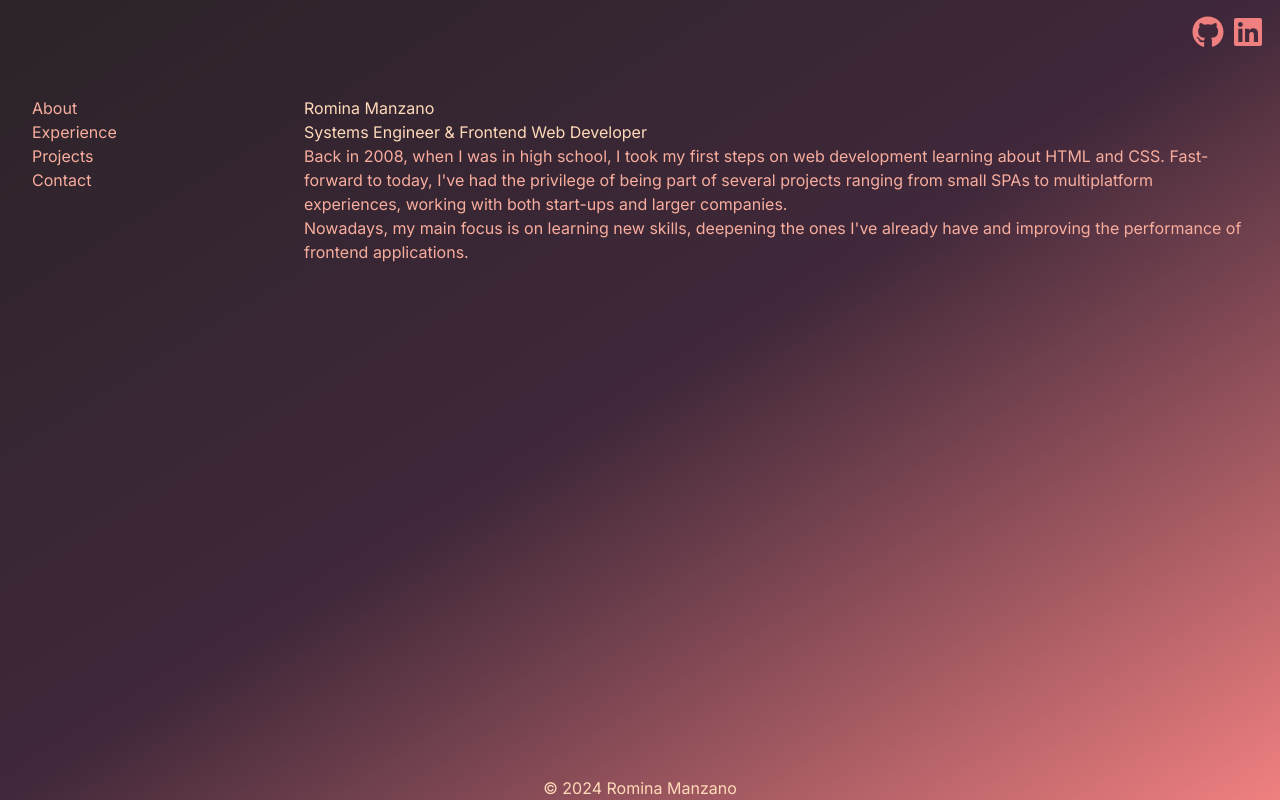
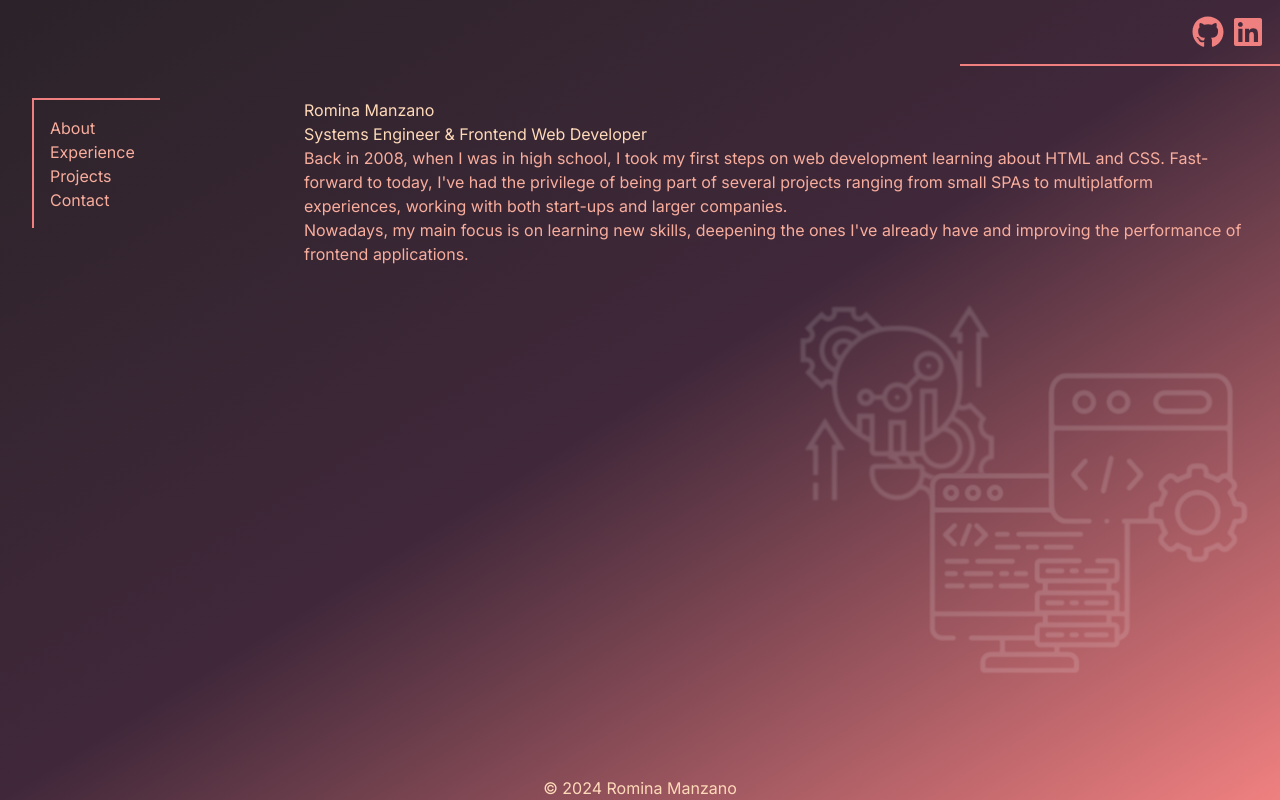
Before and after one commit to RominaManzano/portfolio-web, a Next.js app: page / in a window 1280 px wide. Built offline with nearby package versions, Linux system fonts and the light colour scheme; no server answers.

Commit message:
UPDATE: general styles

```diff
--- a/src/app/page.tsx
+++ b/src/app/page.tsx
@@ -7,7 +7,8 @@ import Footer from '@/components/Footer';
 import MenuCard, { MenuItem } from '@/components/MenuCard';
 import PersonalCard from '@/components/PersonalCard';
 
-const mainClasses = 'flex justify-between p-8 gap-4';
+const containerClasses = 'bg-gradient-to-br from-raisin-black via-black-coffee to-light-coral h-screen';
+const mainClasses = 'h-[80%] flex justify-between p-8 gap-4 bg-developer-graph bg-no-repeat bg-[length:450px] bg-origin-content bg-right-bottom';
 const informationClassName = 'flex-1';
 const menuClassName = 'flex-none w-64';
 
@@ -38,7 +39,7 @@ const Home = () => {
   const [selectedSection, setSelectedSection] = useState(menuItems[0]);
 
   return (
-    <div className="bg-gradient-to-br from-raisin-black via-black-coffee to-light-coral h-screen">
+    <div className={containerClasses}>
       <ContactNav />
       <main className={mainClasses}>
         <MenuCard
--- a/src/components/ContactNav.tsx
+++ b/src/components/ContactNav.tsx
@@ -10,7 +10,8 @@ const ContactNav = () => {
   const iconSize = 32;
 
   return (
-    <nav className="flex justify-end p-4 gap-2">
+    <nav className="flex justify-end">
+      <div className="flex justify-end p-4 gap-2 w-3/12 border-b-2 border-light-coral">
         <Link href={githubUrl} target="_blank">
           <FaGithub
             size={iconSize}
@@ -24,6 +25,7 @@ const ContactNav = () => {
             className="text-light-coral"
           />
         </Link>
+      </div>
     </nav>
   );
 };
--- a/src/components/MenuCard.tsx
+++ b/src/components/MenuCard.tsx
@@ -18,6 +18,7 @@ const MenuCard: React.FC<MenuCardProps> = ({
   onMenuChange,
 }) => (
   <div className={className}>
+    <div className="border-t-2 border-l-2 border-light-coral p-4 w-3/6">
       <ul>
         {items.map(item => (
           <li
@@ -30,6 +31,7 @@ const MenuCard: React.FC<MenuCardProps> = ({
         ))}
       </ul>
     </div>
+  </div>
 );
 
 export default MenuCard;
--- a/tailwind.config.js
+++ b/tailwind.config.js
@@ -11,6 +11,7 @@ module.exports = {
         'gradient-radial': 'radial-gradient(var(--tw-gradient-stops))',
         'gradient-conic':
           'conic-gradient(from 180deg at 50% 50%, var(--tw-gradient-stops))',
+        'developer-graph': "url('/img/developer.png')",
       },
       colors: {
         'light-coral': '#F08080',
```
Also changed, not shown: public/img/developer.png (renamed from public/developer.png). Lines whose indentation alone changed are shown as unchanged.
